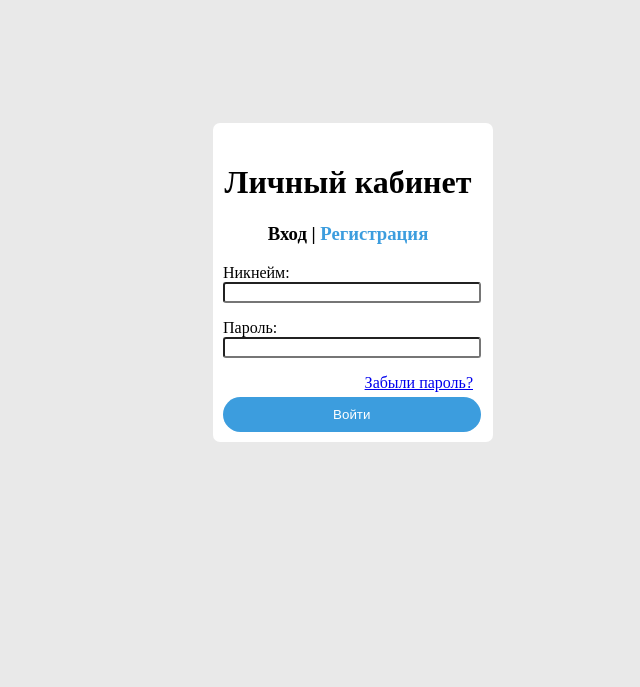
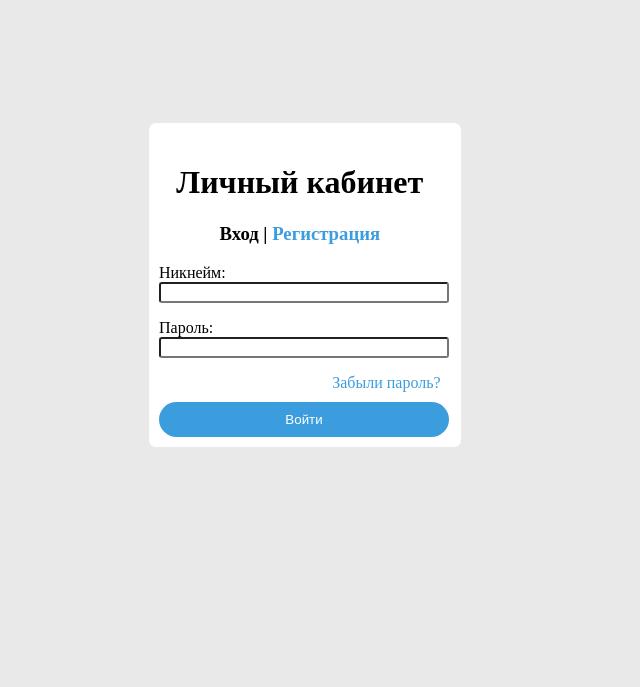
Before and after one commit to mas-gae76/Ad-site, a Django app: page /accounts/login/ in a window 1280 px wide. Shown: the top 687 px of the page, without its empty margins (310-950 px from the left). Run offline with Django 3.2, Linux system fonts and the light colour scheme.

```diff
--- a/samplesite/accounts/static/style.css
+++ b/samplesite/accounts/static/style.css
@@ -10,14 +10,13 @@ body {
 
 .form {
     position: relative;
-    width: 250px;
+    width: 22%;
     height: fit-content;
     top: 30%;
-    left: 50%;
+    left: 45%;
     margin: -125px 0 0px -125px;
     padding: 20px 20px 10px 10px;
     text-align: center;
-    background-color: green;
     border-radius: 7px;
     background-color: white;
 }
@@ -42,6 +41,7 @@ button {
     border-radius: 4px;
     color: #fff;
     border-color: transparent;
+    margin-top: 5px;
     height: 35px;
     width: 103%;
     outline: none;
@@ -57,9 +57,7 @@ button:hover {
     border: #0ace00 2px solid;
     background: white;
 }
-ul li {
-    color: #3c9dde;
-}
+
 .errorlist {
     color: red;
 }
@@ -75,3 +73,7 @@ ul li {
     text-decoration: none;
     color: #3c9dde;
 }
+.reset_password {
+    text-decoration: none;
+    color: #3c9dde;
+}
--- a/samplesite/accounts/templates/registration/login.html
+++ b/samplesite/accounts/templates/registration/login.html
@@ -7,7 +7,7 @@
         {{ form.as_p }}
         {% csrf_token %}
         <div align="right" style="margin-bottom: 5px">
-            <a href="{% url 'reset_password' %}">Забыли пароль?</a>
+            <a class="reset_password" href="{% url 'reset_password' %}">Забыли пароль?</a>
         </div>
         <button type="submit">Войти</button>
     </form>
```
